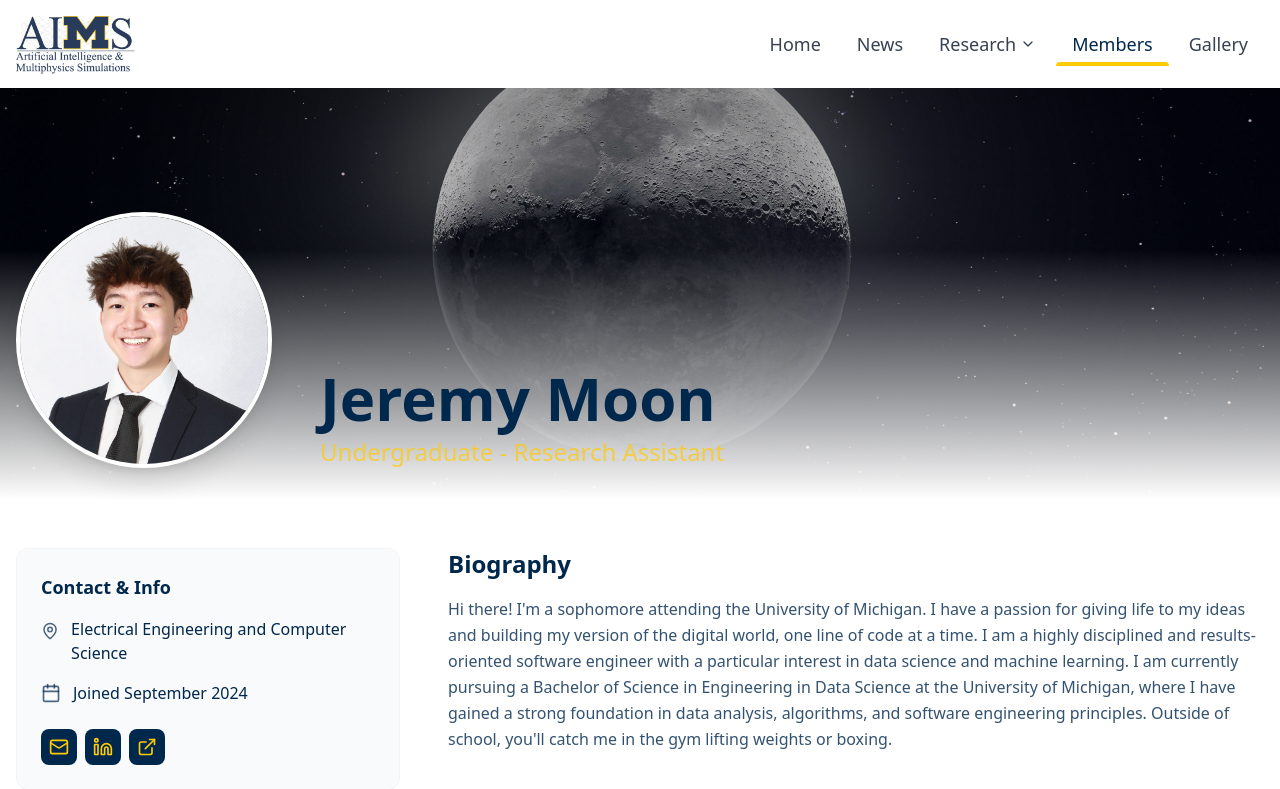
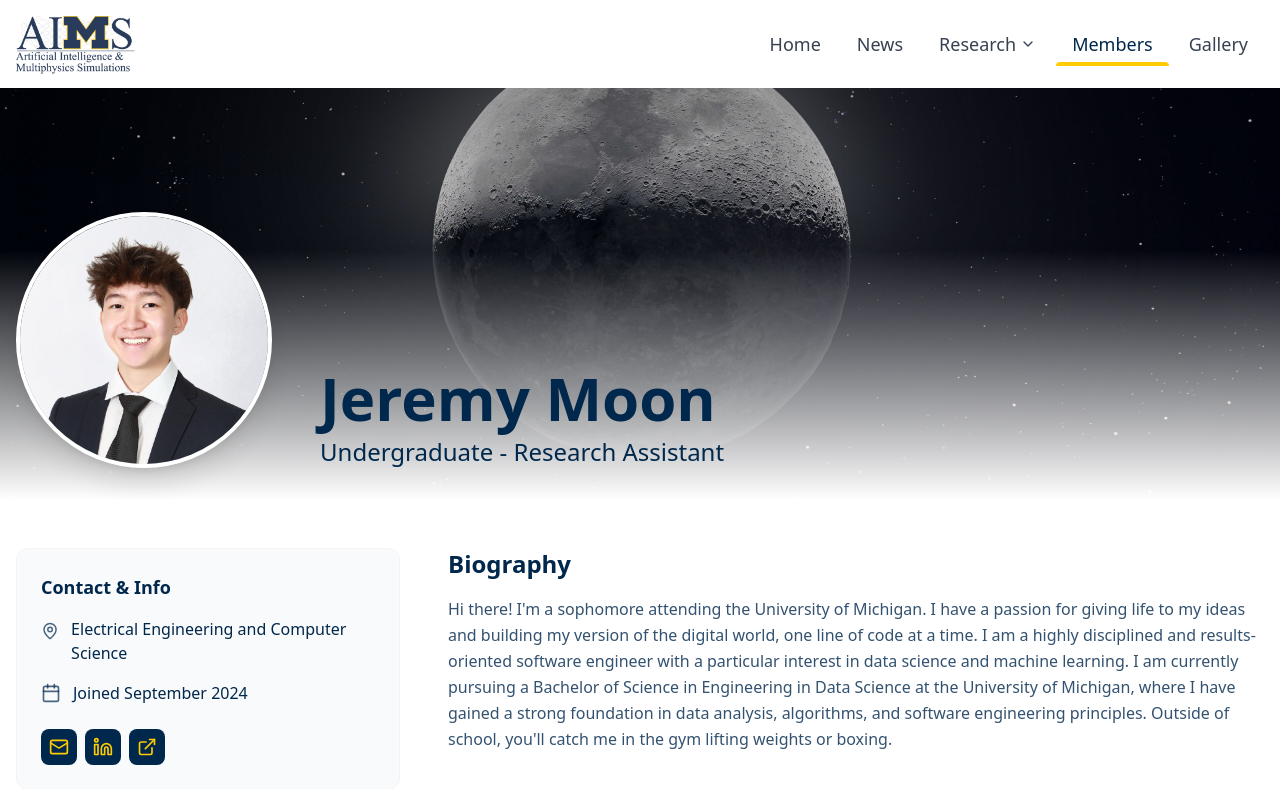
Before and after one commit to jere67/aims-website, a Next.js app: page /members/jeremoon in a window 1280 px wide. Shown: the top 789 px of the page. Built offline with nearby package versions, Linux system fonts and the light colour scheme.

Commit message:
improved text ui on member page

```diff
--- a/app/members/[slug]/MemberPageClient.tsx
+++ b/app/members/[slug]/MemberPageClient.tsx
@@ -62,7 +62,7 @@ export default function MemberPageClient({ member }: { member: any }) {
                   transition={{ duration: 0.5, delay: 0.2 }}
                 >
                   <h1 className="text-4xl md:text-5xl lg:text-6xl font-bold text-blue-michigan">{member.name}</h1>
-                  <p className="text-xl md:text-2xl text-yellow-maize/70 mt-2">
+                  <p className="text-xl md:text-2xl text-blue-michigan mt-2">
                     {member.status} - {member.role}
                   </p>
                 </motion.div>
```
